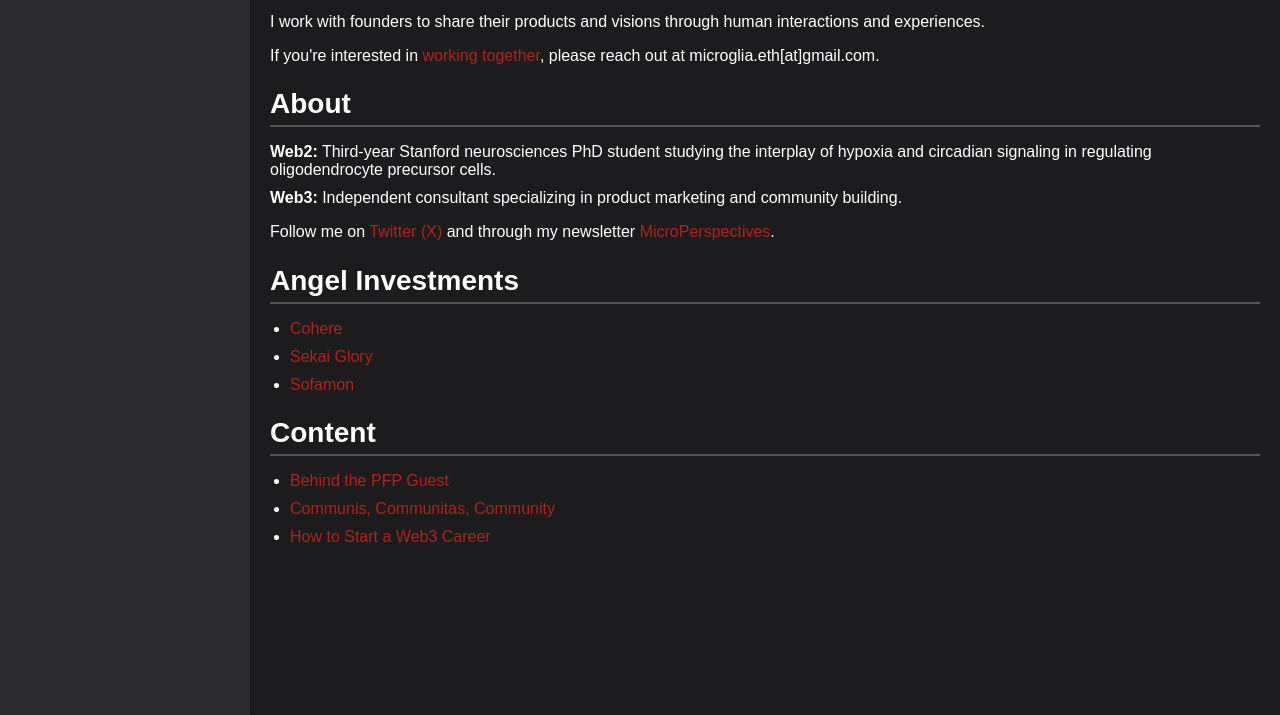
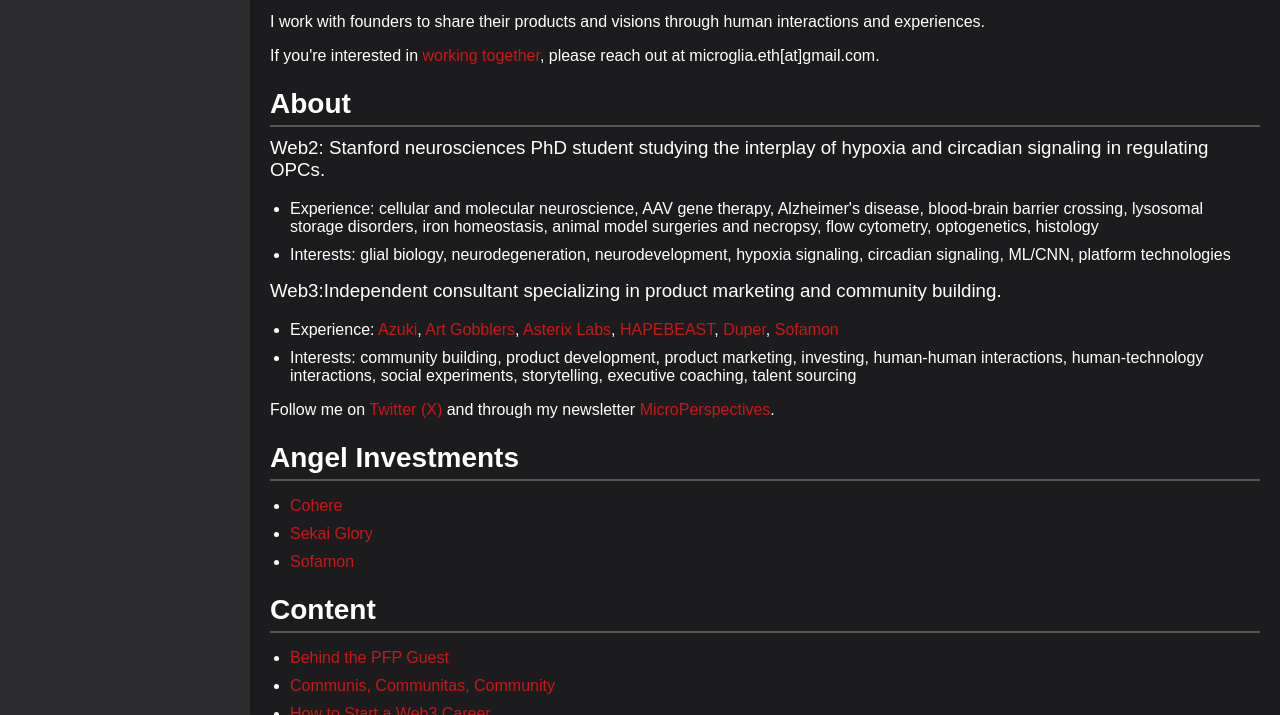
Before and after one commit to micro-glia/micro-glia.github.io, a plain HTML site: page index.html in a window 1280 px wide. Shown: the part 85-800 px from the top of the page. Drawn offline with Linux system fonts and the light colour scheme.

Commit message:
Update index.html
Added experience and interests layers, as well as color updates.

```diff
--- a/index.html
+++ b/index.html
@@ -97,12 +97,16 @@
             margin-bottom: 10px;
         }
         a {
-            color: #B02418 !important; /* Updated hyperlink color with !important */
+            color: #C81919 !important; /* Updated hyperlink color with !important */
             text-decoration: none;
         }
-        .angel-investments ul, .content ul {
+        .angel-investments ul, .content ul, .about ul {
             list-style-type: disc;
             padding-left: 20px;
+        }
+        .about h3 {
+            margin-top: 0;
+            font-weight: normal;
         }
     </style>
 </head>
@@ -123,11 +127,17 @@
                 <p>I work with founders to share their products and visions through human interactions and experiences.</p>
                 <p>If you're interested in <a href="mailto:microglia.eth@gmail.com">working together</a>, please reach out at microglia.eth[at]gmail.com.</p>
             </section>
-            <section class="About">
+            <section class="About about">
                 <h2>About</h2>
+                <h3>Web2: Stanford neurosciences PhD student studying the interplay of hypoxia and circadian signaling in regulating OPCs. </h3>
                 <ul>
-                    <li><strong>Web2:</strong> Third-year Stanford neurosciences PhD student studying the interplay of hypoxia and circadian signaling in regulating oligodendrocyte precursor cells.</li>
-                    <li><strong>Web3:</strong> Independent consultant specializing in product marketing and community building.</li>
+                    <li>Experience: cellular and molecular neuroscience, AAV gene therapy, Alzheimer's disease, blood-brain barrier crossing, lysosomal storage disorders, iron homeostasis, animal model surgeries and necropsy, flow cytometry, optogenetics, histology</li>
+                    <li>Interests: glial biology, neurodegeneration, neurodevelopment, hypoxia signaling, circadian signaling, ML/CNN, platform technologies</li>
+                </ul>
+                <h3>Web3:Independent consultant specializing in product marketing and community building. </h3>
+                <ul>
+                    <li>Experience: <a href="https://x.com/Azuki" target="_blank">Azuki</a>, <a href="https://x.com/ArtGobblers" target="_blank">Art Gobblers</a>, <a href="https://x.com/asterixlabs" target="_blank">Asterix Labs</a>, <a href="https://x.com/HAPEsocial" target="_blank">HAPEBEAST</a>, <a href="https://x.com/playduper" target="_blank">Duper</a>, <a href="https://x.com/sofamon_xyz" target="_blank">Sofamon</a> </li>
+                    <li>Interests: community building, product development, product marketing, investing, human-human interactions, human-technology interactions, social experiments, storytelling, executive coaching, talent sourcing</li>
                 </ul>
                 <p>Follow me on <a href="https://twitter.com/microglia_8888" target="_blank">Twitter (X)</a> and through my newsletter <a href="https://glia.beehiiv.com/" target="_blank">MicroPerspectives</a>.</p>
             </section>
```
